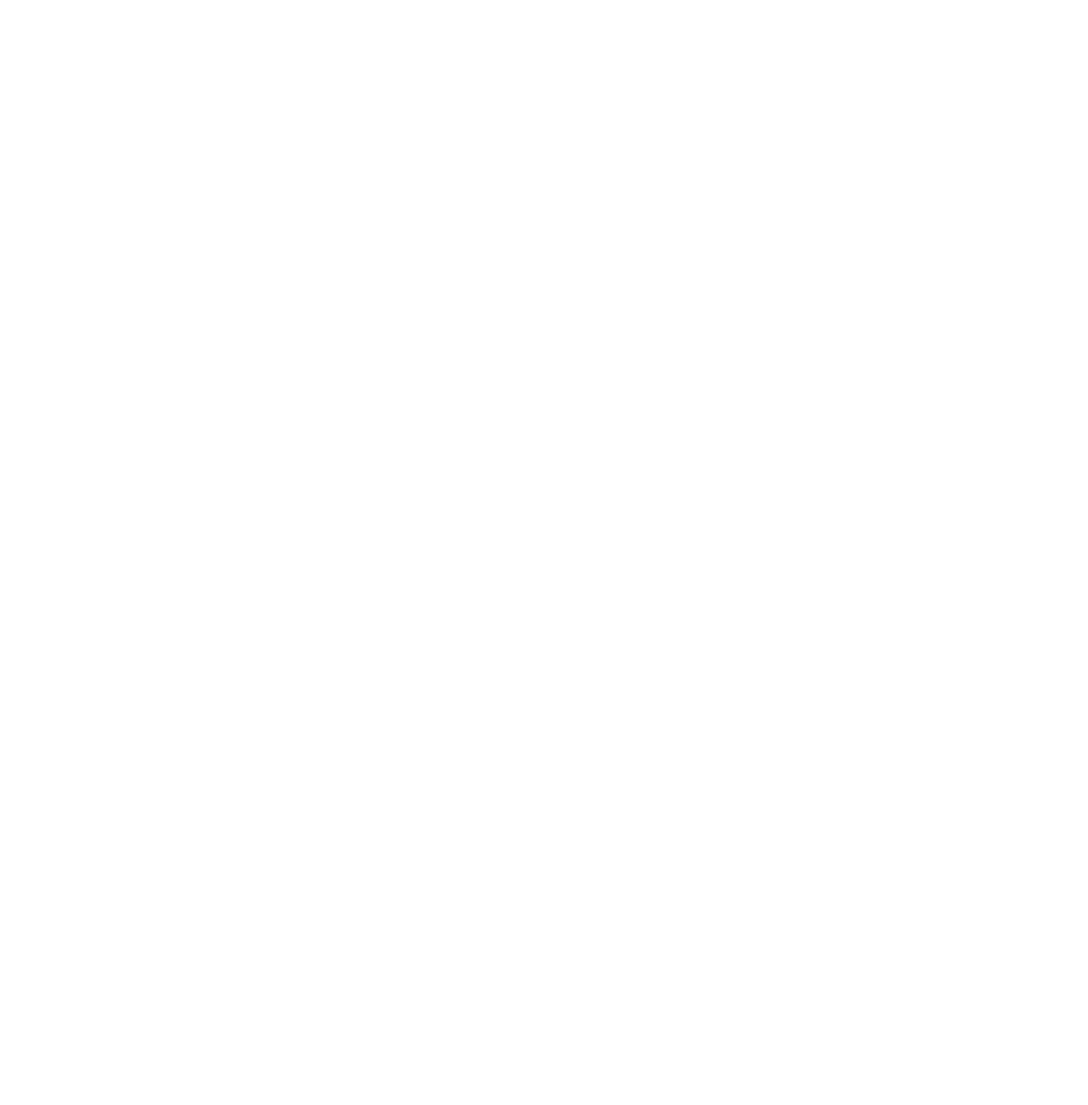
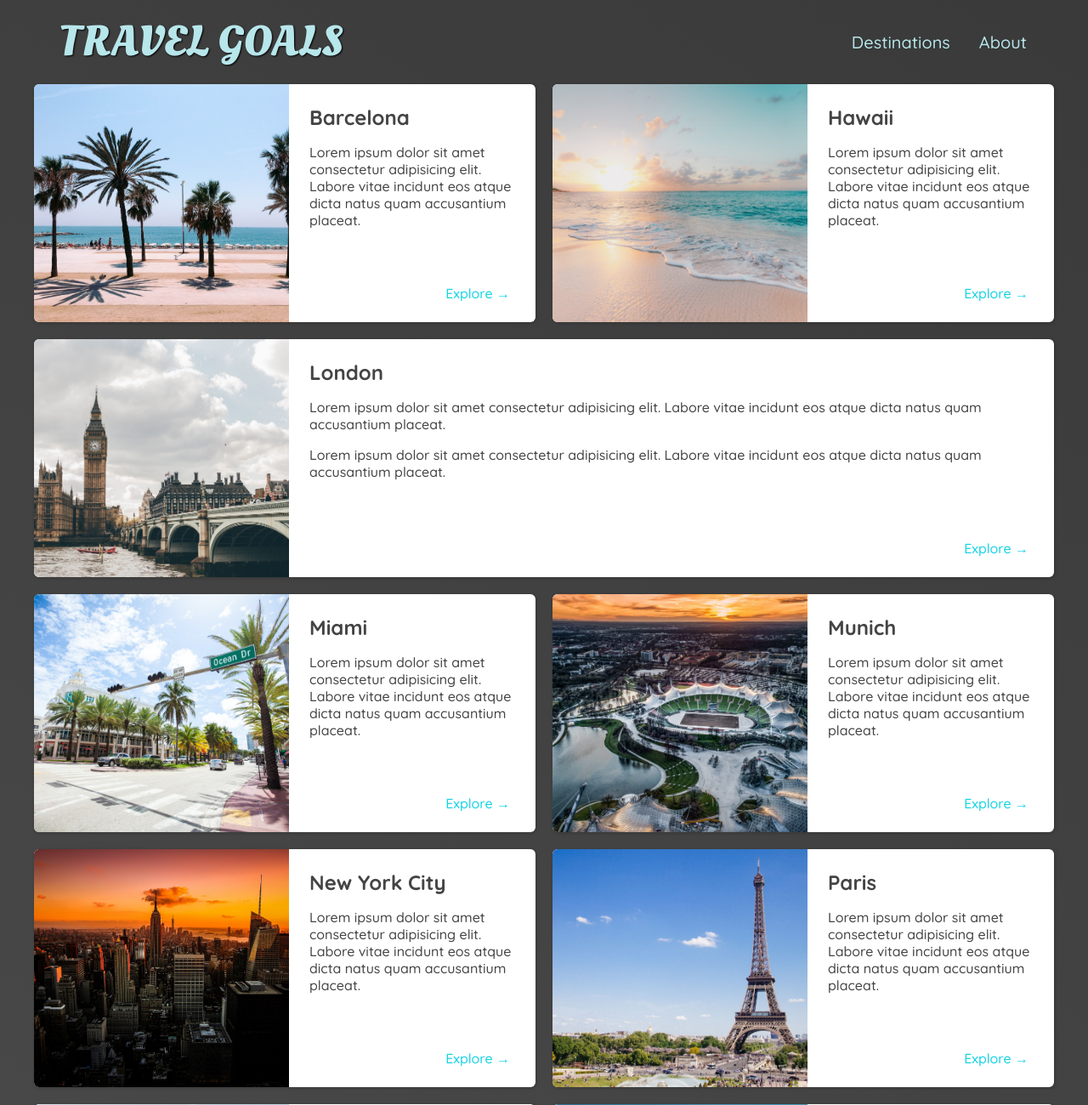
Before and after one commit to yganalyst/fullstack_web_dev, a plain HTML site: page places.html in a window 1280 px wide. Shown: the top 1300 px of the page at 85% size. Before the commit the page ends 800 px from the top, so only its background shows below. Drawn offline with Linux system fonts and the light colour scheme.

Commit message:
update second page

```diff
--- /dev/null
+++ b/places.css
@@ -0,0 +1,74 @@
+body {
+  background: linear-gradient(30deg, rgb(77, 77, 77), rgb(58, 58, 58));
+  color: rgb(68, 68, 68);
+}
+
+header {
+  position: static;
+}
+
+#page-logo a {
+  color: rgb(183, 230, 235);
+}
+
+header a {
+  color: rgb(183, 230, 235);
+}
+
+header nav a:hover {
+  background-color: rgb(183, 230, 235);
+  color: rgb(59, 59, 59);
+}
+
+main ul {
+  width: 1200px;
+  margin: 0 auto 48px auto;
+  display: grid;
+  grid-template-columns: 1fr 1fr;
+  gap: 20px 20px;
+}
+
+main li {
+  display: flex;
+  background-color: white;
+  box-shadow: 1px 1px 4px rgba(0, 0, 0, 0.2);
+  border-radius: 6px;
+  overflow: hidden;
+}
+
+li:nth-of-type(3) {
+  grid-column: 1 / 3;
+  /* width: 100%; */
+}
+
+main li img {
+  width: 300px;
+  height: 280px;
+  object-fit: cover;
+}
+
+.item-content {
+  padding: 24px;
+  display: flex;
+  flex-direction: column;
+  justify-content: space-between;
+}
+
+.item-content h2 {
+  margin:  0;
+}
+
+.actions {
+  text-align: right;
+}
+
+.actions a {
+  text-decoration: none;
+  padding: 6px;
+  color: rgb(22, 211, 228);
+  border-radius: 5px;
+}
+
+.actions a:hover {
+  background-color: rgb(235, 253, 255);
+}
--- a/places.html
+++ b/places.html
@@ -0,0 +1,200 @@
+<!DOCTYPE html>
+<html lang="en">
+  <head>
+    <meta charset="UTF-8" />
+    <link
+      href="https://fonts.googleapis.com/css2?family=Raleway:wght@700&family=Oleo+Script:wght@700&family=Quicksand:wght@300;500;700&display=swap"
+      rel="stylesheet"
+    />
+    <link rel="stylesheet" href="shared.css" />
+    <link rel="stylesheet" href="places.css" />
+    <title>가고싶은 여행지</title>
+  </head>
+  <body>
+    <header>
+      <div id="page-logo">
+        <a href="/index.html">Travel Goals</a>
+      </div>
+      <nav>
+        <ul>
+          <li><a href="/places.html">Destinations</a></li>
+          <li><a href="">About</a></li>
+        </ul>
+      </nav>
+    </header>
+    <main>
+      <ul>
+        <li>
+          <img src="images/places/barcelona.jpg" alt="City of Barcelona" />
+          <div class="item-content">
+            <div>
+              <h2>Barcelona</h2>
+              <p>
+                Lorem ipsum dolor sit amet consectetur adipisicing elit. Labore
+                vitae incidunt eos atque dicta natus quam accusantium placeat.
+              </p>
+            </div>
+            <div class="actions">
+              <a href="https://en.wikipedia.org/wiki/Barcelona">Explore &#x2192</a>
+            </div>
+          </div>
+        </li>
+        <li>
+          <img src="images/places/hawaii.jpg" alt="Hawaii beach" />
+          <div class="item-content">
+            <div>
+              <h2>Hawaii</h2>
+              <p>
+                Lorem ipsum dolor sit amet consectetur adipisicing elit. Labore
+                vitae incidunt eos atque dicta natus quam accusantium placeat.
+              </p>
+            </div>
+            <div class="actions">
+              <a href="hhttps://en.wikipedia.org/wiki/Hawaii">Explore &#x2192</a>
+            </div>
+          </div>
+        </li>
+        <li>
+          <img src="images/places/london.jpg" alt="London city" />
+          <div class="item-content">
+            <div>
+              <h2>London</h2>
+              <p>
+                Lorem ipsum dolor sit amet consectetur adipisicing elit. Labore
+                vitae incidunt eos atque dicta natus quam accusantium placeat.
+              </p>
+              <p>
+                Lorem ipsum dolor sit amet consectetur adipisicing elit. Labore
+                vitae incidunt eos atque dicta natus quam accusantium placeat.
+              </p>
+            </div>
+            <div class="actions">
+              <a href="https://en.wikipedia.org/wiki/London">Explore &#x2192</a>
+            </div>
+          </div>
+        </li>
+        <li>
+          <img src="images/places/miami.jpg" alt="Miami streets" />
+          <div class="item-content">
+            <div>
+              <h2>Miami</h2>
+              <p>
+                Lorem ipsum dolor sit amet consectetur adipisicing elit. Labore
+                vitae incidunt eos atque dicta natus quam accusantium placeat.
+              </p>
+            </div>
+            <div class="actions">
+              <a href="https://en.wikipedia.org/wiki/Miami">Explore &#x2192</a>
+            </div>
+          </div>
+        </li>
+        <li>
+          <img src="images/places/munich.jpg" alt="Munich football stadium" />
+          <div class="item-content">
+            <div>
+              <h2>Munich</h2>
+              <p>
+                Lorem ipsum dolor sit amet consectetur adipisicing elit. Labore
+                vitae incidunt eos atque dicta natus quam accusantium placeat.
+              </p>
+            </div>
+            <div class="actions">
+              <a href="https://en.wikipedia.org/wiki/Munich">Explore &#x2192</a>
+            </div>
+          </div>
+        </li>
+        <li>
+          <img src="images/places/new-york-city.jpg" alt="New York City skyline" />
+          <div class="item-content">
+            <div>
+              <h2>New York City</h2>
+              <p>
+                Lorem ipsum dolor sit amet consectetur adipisicing elit. Labore
+                vitae incidunt eos atque dicta natus quam accusantium placeat.
+              </p>
+            </div>
+            <div class="actions">
+              <a href="https://en.wikipedia.org/wiki/New_York_City"
+                >Explore &#x2192</a
+              >
+            </div>
+          </div>
+        </li>
+        <li>
+          <img src="images/places/paris.jpg" alt="Paris city" />
+          <div class="item-content">
+            <div>
+              <h2>Paris</h2>
+              <p>
+                Lorem ipsum dolor sit amet consectetur adipisicing elit. Labore
+                vitae incidunt eos atque dicta natus quam accusantium placeat.
+              </p>
+            </div>
+            <div class="actions">
+              <a href="https://en.wikipedia.org/wiki/Paris">Explore &#x2192</a>
+            </div>
+          </div>
+        </li>
+        <li>
+          <img src="images/places/sydney.jpg" alt="Sydney beach" />
+          <div class="item-content">
+            <div>
+              <h2>Sydney</h2>
+              <p>
+                Lorem ipsum dolor sit amet consectetur adipisicing elit. Labore
+                vitae incidunt eos atque dicta natus quam accusantium placeat.
+              </p>
+            </div>
+            <div class="actions">
+              <a href="https://en.wikipedia.org/wiki/Sydney">Explore &#x2192</a>
+            </div>
+          </div>
+        </li>
+        <li>
+          <img src="images/places/tokyo.jpg" alt="Tokyo skyline" />
+          <div class="item-content">
+            <div>
+              <h2>Tokyo</h2>
+              <p>
+                Lorem ipsum dolor sit amet consectetur adipisicing elit. Labore
+                vitae incidunt eos atque dicta natus quam accusantium placeat.
+              </p>
+            </div>
+            <div class="actions">
+              <a href="https://en.wikipedia.org/wiki/Tokyo">Explore &#x2192</a>
+            </div>
+          </div>
+        </li>
+        <li>
+          <img src="images/places/bali.jpg" alt="Bali beach" />
+          <div class="item-content">
+            <div>
+              <h2>Bali</h2>
+              <p>
+                Lorem ipsum dolor sit amet consectetur adipisicing elit. Labore
+                vitae incidunt eos atque dicta natus quam accusantium placeat.
+              </p>
+            </div>
+            <div class="actions">
+              <a href="https://en.wikipedia.org/wiki/Bali">Explore &#x2192</a>
+            </div>
+          </div>
+        </li>
+      </ul>
+    </main>
+    <footer>
+      <ul>
+        <li>
+          <a href="https://www.instagram.com/tlsdydrms" target="_blank"
+            ><img src="/images/icons/insta.png" alt="insta-logo"
+          /></a>
+        </li>
+        <li>
+          <a href="https://www.facebook.com" target="_blank"
+            ><img src="/images/icons/facebook.png" alt="facebook-logo"
+          /></a>
+        </li>
+      </ul>
+    </footer>
+  </body>
+</html>
--- a/shared.css
+++ b/shared.css
@@ -46,7 +46,7 @@
   border-radius: 6px;
 }
 
-header a:hover {
+header nav a:hover {
   color: rgb(77, 77, 77);
   background-color: rgb(255, 251, 0);
 }
```
Also changed, not shown: images/places/bali.jpg (added), images/places/hawaii.jpg (added), images/places/london.jpg (added), images/places/new-york-city.jpg (added), images/places/paris.jpg (added), images/places/sydney.jpg (added), images/places/tokyo.jpg (added).
